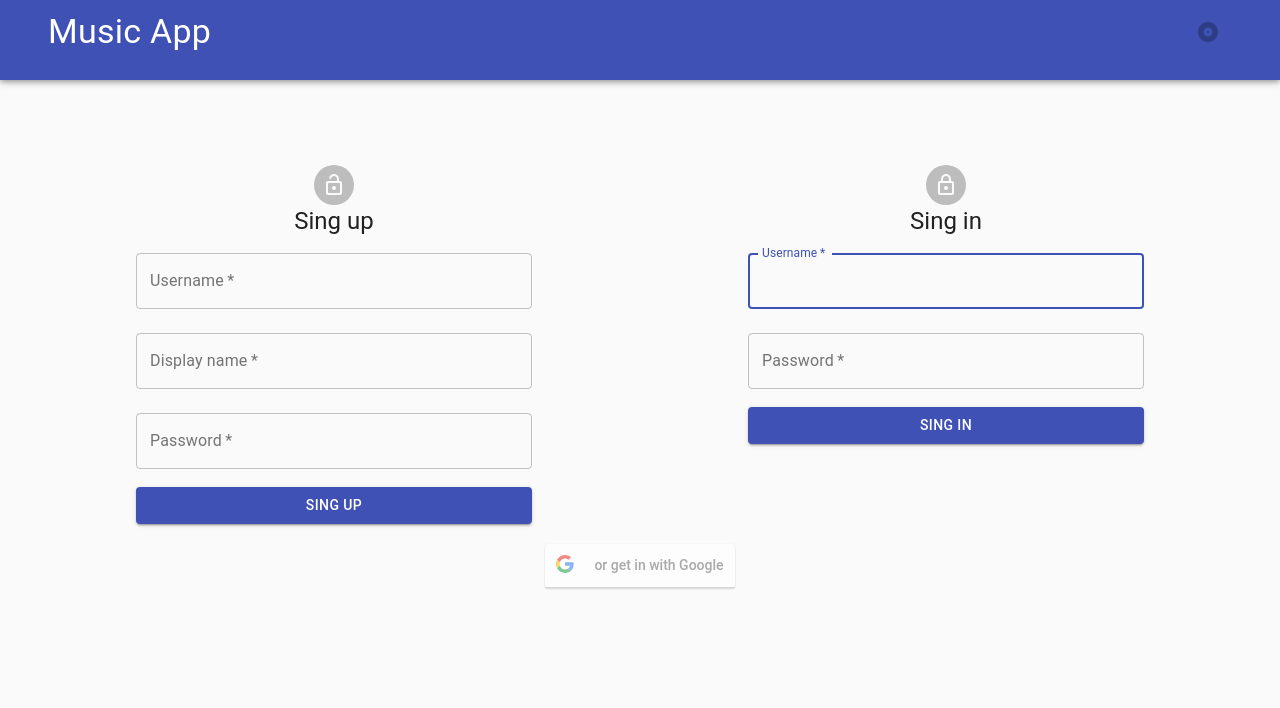
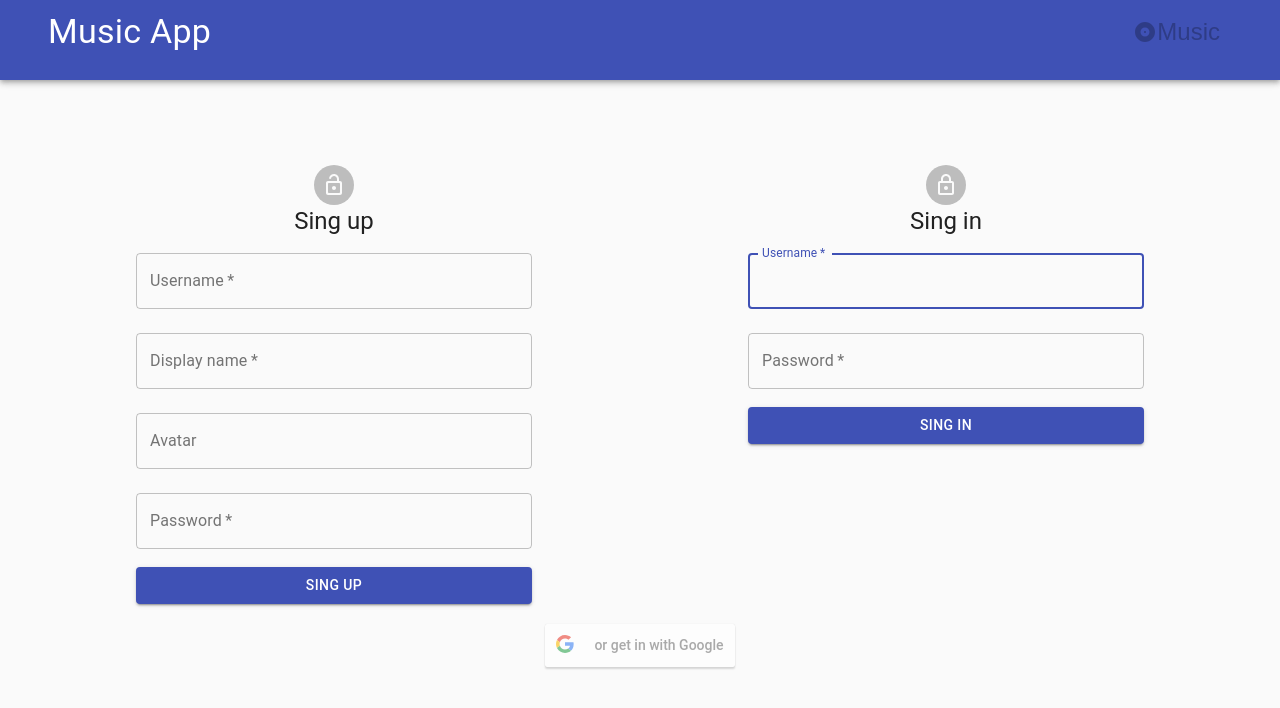
Before and after one commit to Toktomambetov-Sultan/js_group_7_homework_85_Sultan_Toktomambetov, a React (Create React App) app in the folder front/: page / in a window 1280 px wide. Shown: the top 708 px of the page. Built offline with nearby package versions, Linux system fonts and the light colour scheme; no server answers.

Commit message:
Made uploading url image at registration.

```diff
--- a/front/src/components/UserForm/UserForm.js
+++ b/front/src/components/UserForm/UserForm.js
@@ -56,7 +56,18 @@ const UserForm = ({
               fullWidth
               label={error?.displayName?.message || "Display name"}
               name="displayName"
-              value={user.username}
+              value={user.displayName}
+              onChange={onChange}
+              autoFocus
+            />
+            <TextField
+              variant="outlined"
+              margin="normal"
+              error={!!error?.avatarImage}
+              fullWidth
+              label={error?.avatarImage?.message || "Avatar"}
+              name="avatarImage"
+              value={user.avatarImage}
               onChange={onChange}
               autoFocus
             />
--- a/front/src/containers/Layout/Layout.js
+++ b/front/src/containers/Layout/Layout.js
@@ -26,7 +26,7 @@ const useStyles = makeStyles((theme) => ({
     color: "#fff",
   },
   displayName: {
-    marginLeft: "5px",
+    margin: "5px",
   },
 }));
 
@@ -65,10 +65,10 @@ const Layout = ({ children }) => {
                       <Avatar
                         alt="person image"
                         src={user?.avatarImage || config.usersData.defaultImg}
-                        className={classes.orange}
-
                       />
-                      <Typography variant="h6">{user?.displayName}</Typography>
+                      <Typography className={classes.displayName} variant="h6">
+                        {user?.displayName}
+                      </Typography>
                     </Grid>
                   </div>
                 )}
@@ -79,6 +79,7 @@ const Layout = ({ children }) => {
                   disabled={!user?.token}
                 >
                   <AlbumIcon />
+                  Music
                 </IconButton>
 
                 {user?.token && (
```
